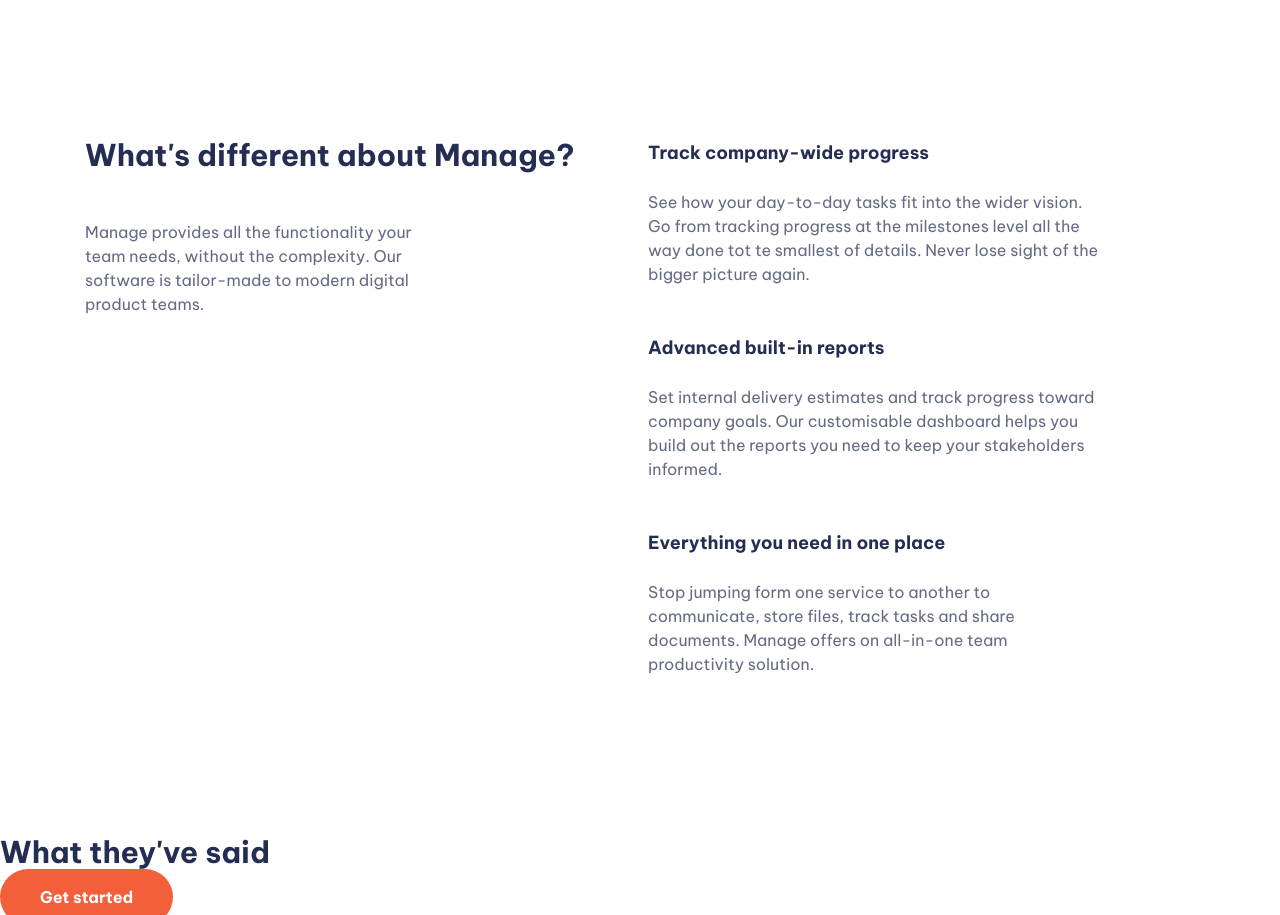
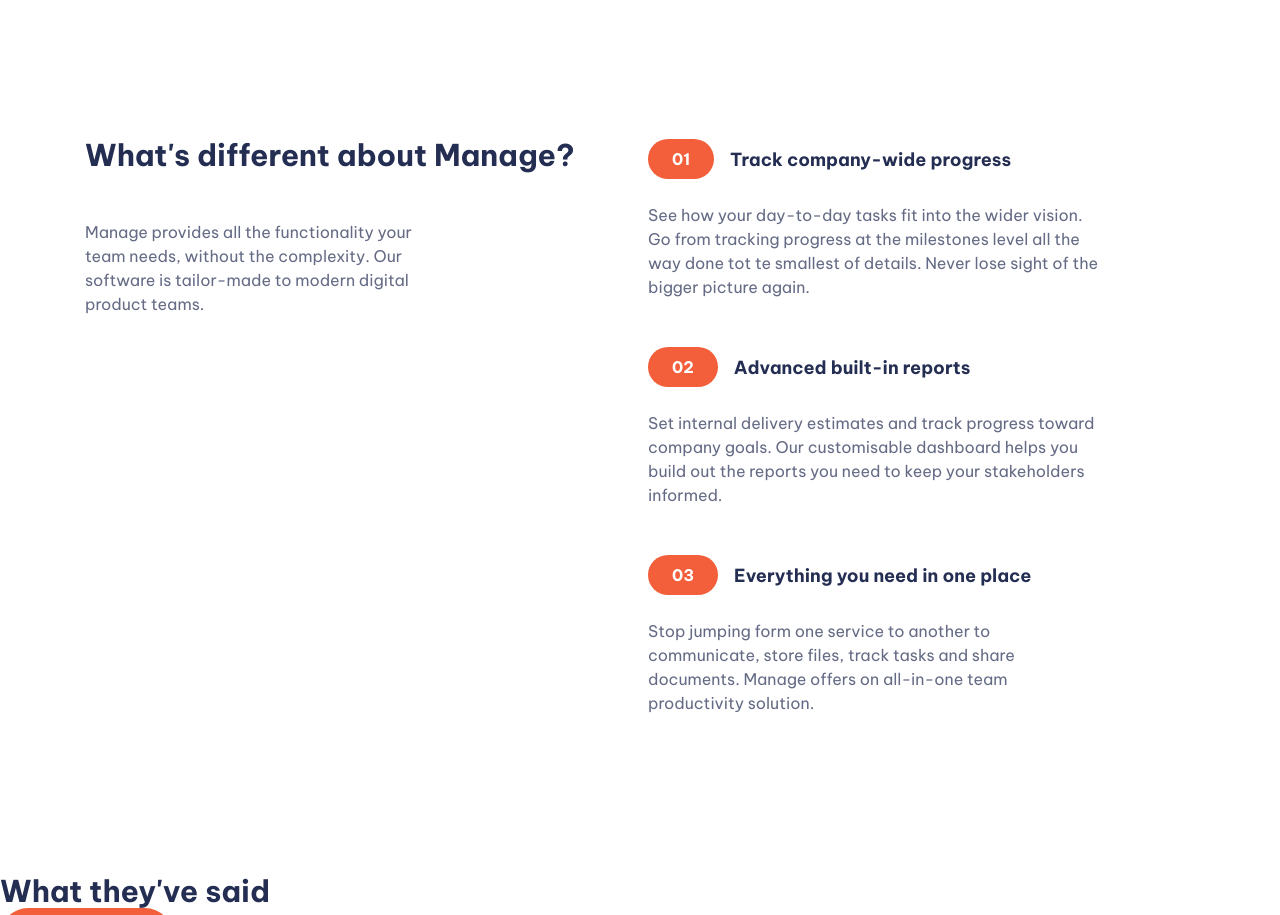
Before and after one commit to Kureon/Frontend-Mentor__manage-landing-page, a website: page src/index.html in a window 1280 px wide. Shown: the part 700-1615 px from the top of the page. Drawn offline with nearby package versions, Linux system fonts and the light colour scheme; files that its build step writes are made by us from their sources.

Commit message:
Numbered-items

```diff
--- a/src/sass/style.scss
+++ b/src/sass/style.scss
@@ -393,6 +393,36 @@
     opacity: .1;
 }
 
+/* numbered items */
+
+.numbered-items {
+    counter-reset: count;
+
+    & li {
+        counter-increment: count;
+    }
+
+    & div {
+        display: grid;
+        align-items: center;
+        column-gap: var(--size-400);
+        grid-template-columns: min-content 1fr;
+    }
+
+    & p {
+        grid-column: 1/ -1;
+    }
+
+    & div::before {
+        content: "0" counter(count);
+        color: var(--clr-neutral-100);
+        background-color: var(--clr-accent-400);
+        font-weight: var(--fw-bold);
+        padding: var(--size-200) var(--size-500);
+        border-radius: 100vw;
+    }
+}
+
 /* ============================== */
 /* utility classes                */
 /* ============================== */
```
Also changed, not shown: docs/css/style.css, 2 other files.
